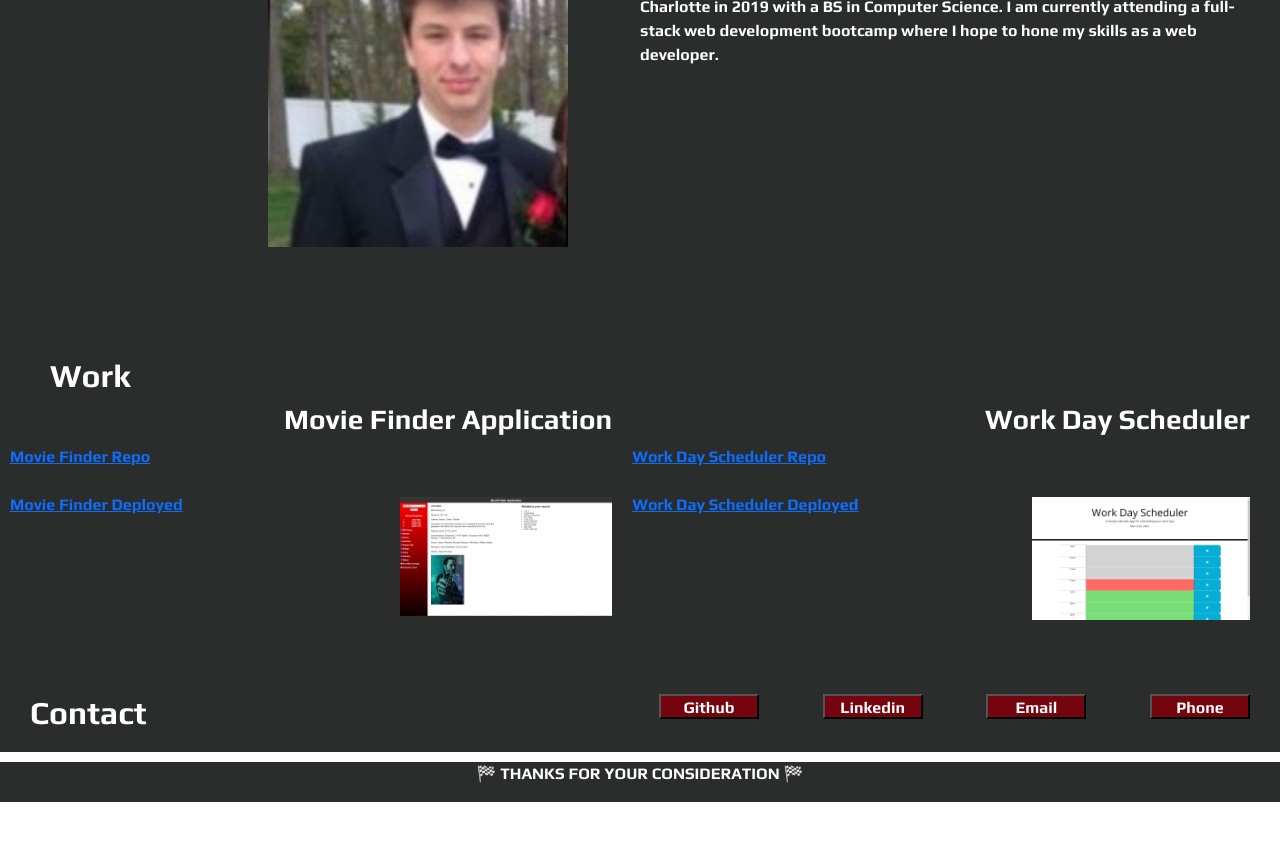
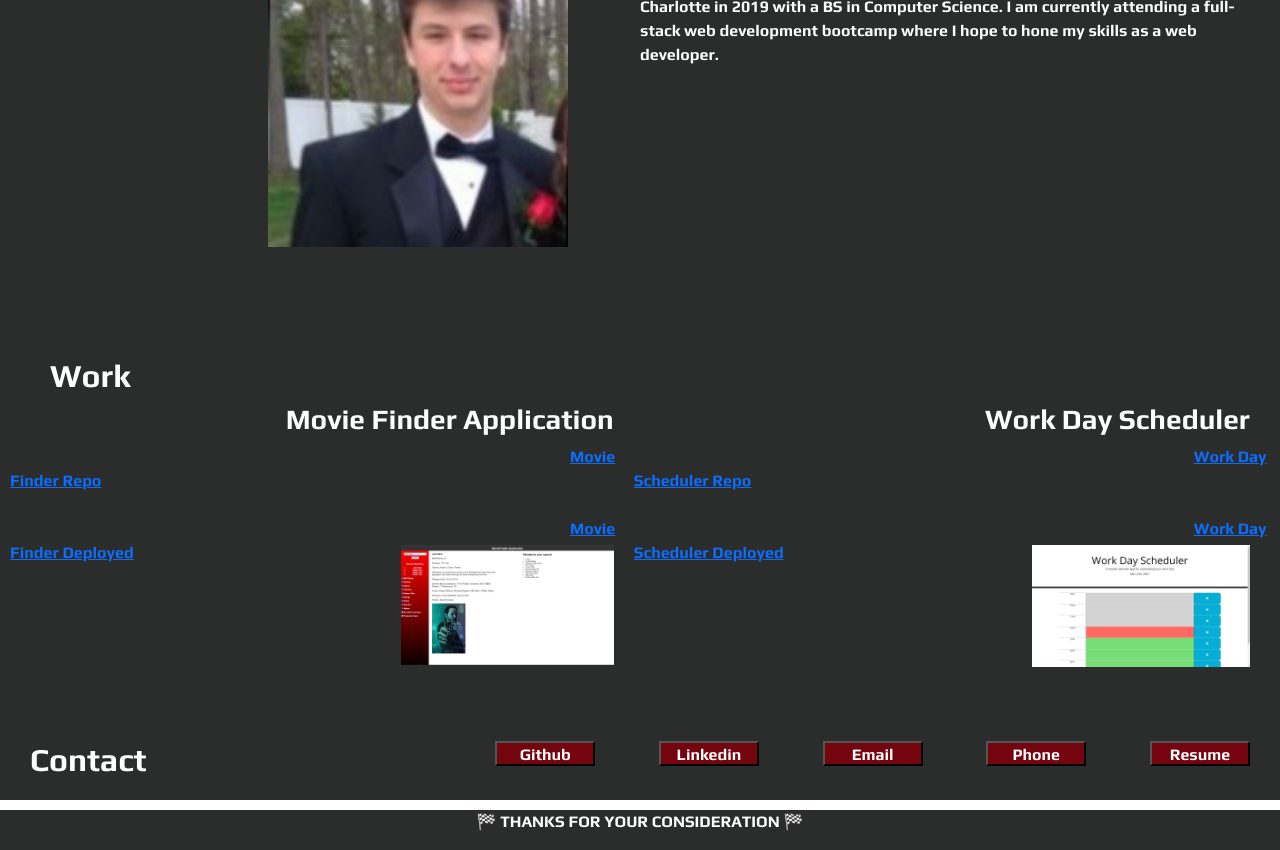
Before and after one commit to NicholasMarrone-1997/ProfessionalPortfolio, a plain HTML site: page index.html in a window 1280 px wide. Shown: the part 408-1258 px from the top of the page. Before the commit the page ends 1210 px from the top, so only its background shows below. Drawn offline with nearby package versions, Linux system fonts and the light colour scheme.

Commit message:
Added resume, added repo's and deployed url's to each project, updated styling

```diff
--- a/Assets/style.css
+++ b/Assets/style.css
@@ -196,3 +196,7 @@ h2{
     display: flex;
     flex-direction: row;
 }
+
+.style{
+    padding-left: 560px;
+}
--- a/index.html
+++ b/index.html
@@ -23,6 +23,7 @@
       <li><a href="#about-me">About Me</a></li>
       <li><a href="#portfolio">Portfolio</a></li>
       <li><a href="#contact">Contact</a></li>
+      <li><a href="#resume">Resume</a></li>
     </ul>
   </nav>
 
@@ -50,20 +51,21 @@
       <section class="portfolio-section">
         <div class="portfolio-pic">
           <h3>Movie Finder Application</h3>
-          <a href="https://github.com/ngkent75/moviefinderapp">Movie Finder Repo</a>
+          <a href="https://github.com/ngkent75/moviefinderapp" class="style">Movie Finder Repo</a>
           <br></br>
-          <a href="https://ngkent75.github.io/moviefinderapp/">Movie Finder Deployed</a>
+          <a href="https://ngkent75.github.io/moviefinderapp/" class="style">Movie Finder Deployed</a>
           <a href="https://github.com/ngkent75/moviefinderapp" target="_blank"> <img title="Movie Finder Application"
               src="Assets/moviefinderapp.PNG" alt="Movie Finder"> </a>
         </div>
         <div class="portfolio-pic">
           <h3>Work Day Scheduler</h3>
-          <a href="https://github.com/NicholasMarrone-1997/Work-Day-Scheduler">Work Day Scheduler Repo</a>
+          <a href="https://github.com/NicholasMarrone-1997/Work-Day-Scheduler" class="style">Work Day Scheduler Repo</a>
           <br></br>
-          <a href="https://nicholasmarrone-1997.github.io/Work-Day-Scheduler/">Work Day Scheduler Deployed</a>
+          <a href="https://nicholasmarrone-1997.github.io/Work-Day-Scheduler/" class="style">Work Day Scheduler Deployed</a>
           <a href="https://github.com/NicholasMarrone-1997/Work-Day-Scheduler" target="_blank"> <img
               title="Work Day Scheduler" src="Assets/workdayapp.PNG" alt="Work Day"> </a>
         </div>
+
       </section>
     </div>
     <!--Contact Section-->
@@ -74,8 +76,12 @@
         <a href="https://www.linkedin.com/in/nmarrone1/"><button>Linkedin</button></a>
         <a href="mailto: nmarrone1997@gmail.com"><button>Email</button></a>
         <a href="tel:732-275-7312"><button>Phone</button></a>
+        <a href="/Assets/resume.pdf"><button type="button">Resume</button></a>
+
       </div>
     </div>
+    <!--End Contact Section-->
+
   </div>
 
   <!--Footer-->
```
Also changed, not shown: 1 other file.
